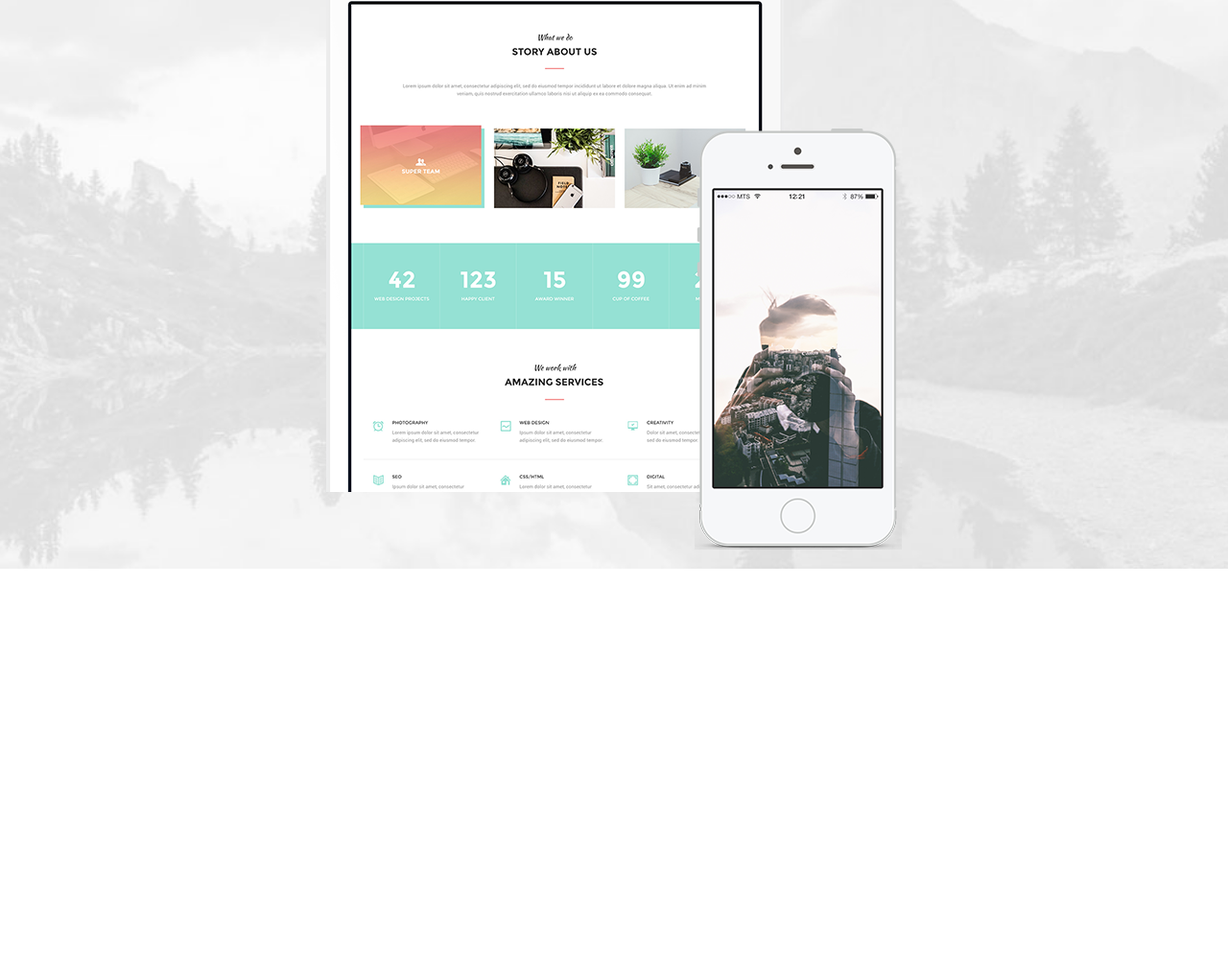
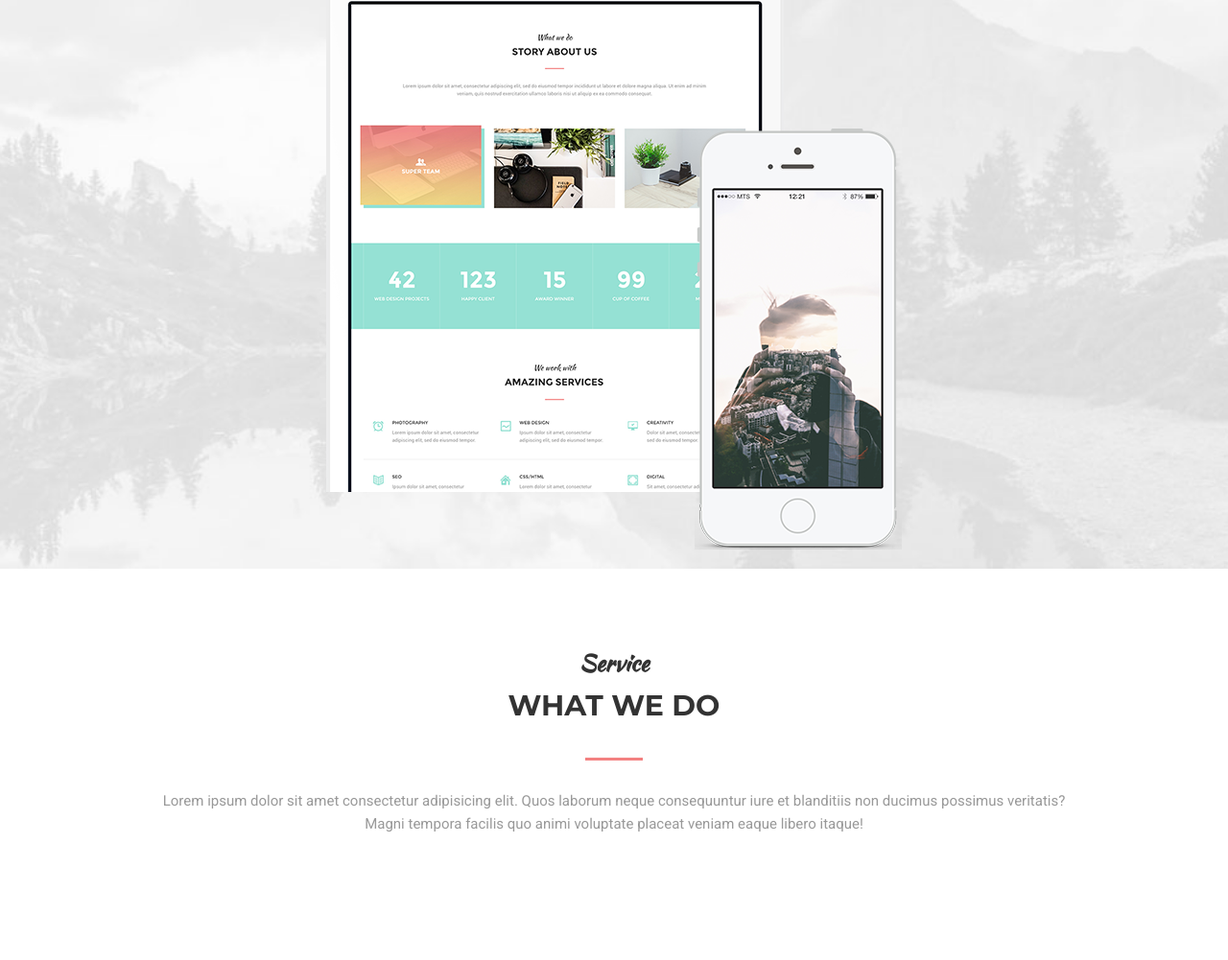
Before and after one commit to Alex-work-IT/Mogo, a plain HTML site: page index.html in a window 1280 px wide. Shown: the part 2641-3642 px from the top of the page at 96% size. Before the commit the page ends 3234 px from the top, so only its background shows below. Drawn offline with Linux system fonts and the light colour scheme.

Commit message:
зделали заголовки

```diff
--- a/assets/css/style.css
+++ b/assets/css/style.css
@@ -370,3 +370,4 @@ hr {
   z-index: 1;
 
 }
+/* .wodo */
--- a/index.html
+++ b/index.html
@@ -181,6 +181,20 @@
       </div>
     </section>
 
+    <section class="section ">
+      <div class="container">
+        <div class="section__header">
+          <h3 class="section__suptitle">Service</h3>
+          <h2 class="section__title">What we do</h2>
+          <div class="section__text">
+            <p>Lorem ipsum dolor sit amet consectetur adipisicing elit. Quos laborum neque consequuntur iure et blanditiis non ducimus possimus veritatis? Magni tempora facilis quo animi voluptate placeat veniam eaque libero itaque!</p>
+          </div>
+        </div>
+
+
+      </div>
+    </section>
+
 
 
   </body>
```
Also changed, not shown: assets/images/fotoWall.jpg (added), assets/images/servise/chat.png (added), assets/images/servise/creativ.png (added), assets/images/servise/poto.png (added), assets/images/servise/web desing2.png (added).
